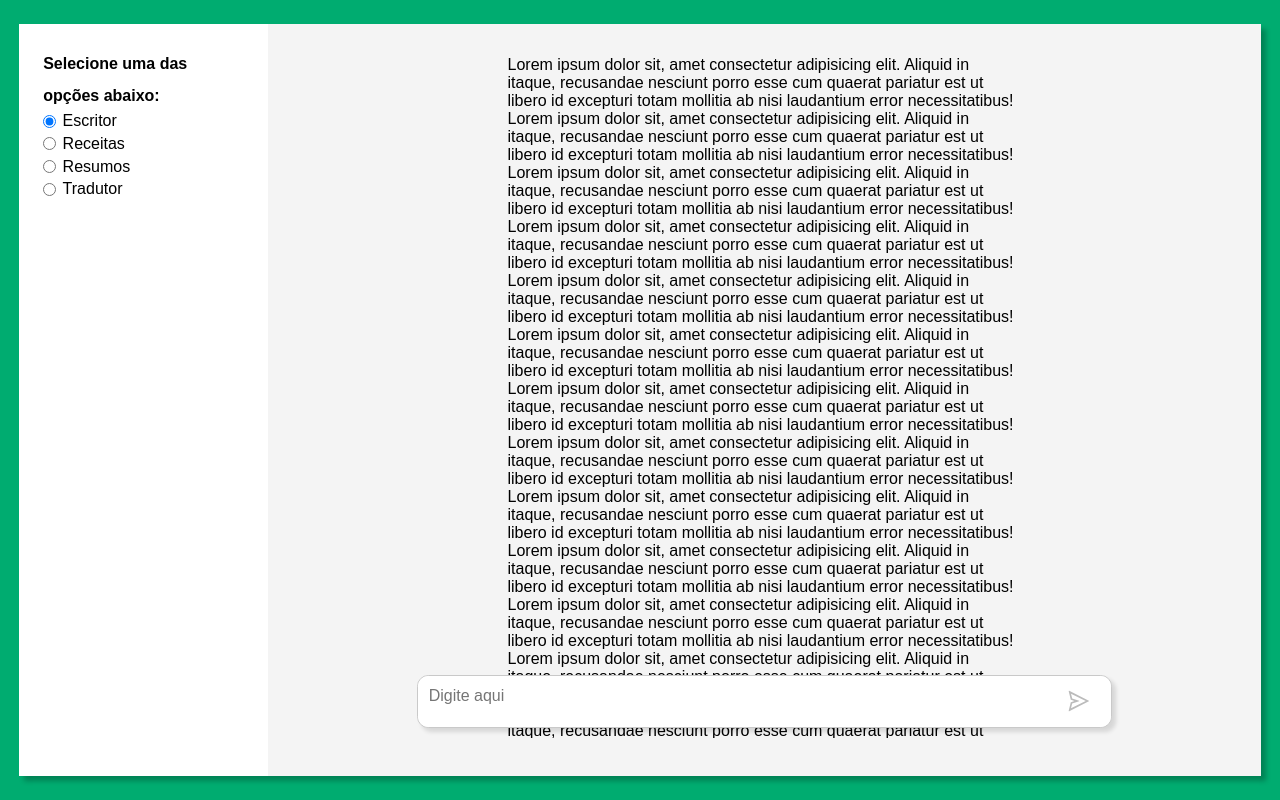
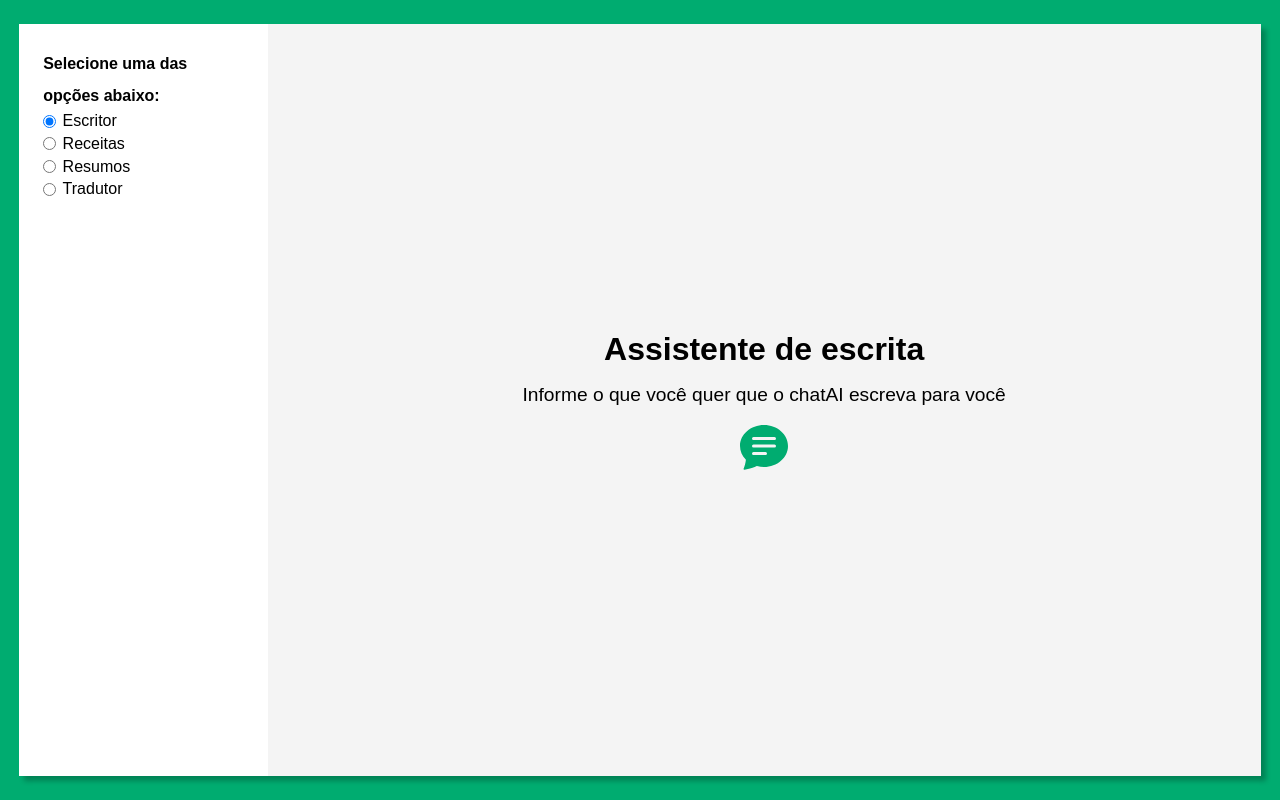
Before and after one commit to francinehahn/gpt-api-frontend, a Next.js app: page / in a window 1280 px wide. Both pictures are taken after a click on the radio button "Escritor". Built offline with nearby package versions, Linux system fonts and the light colour scheme; a web font is replaced by a local one.

Commit message:
style: I implemented an animation when the user clicks on the radio input

```diff
--- a/src/components/animation/Animation.tsx
+++ b/src/components/animation/Animation.tsx
@@ -1,7 +1,22 @@
-export function Aside () {
+import styles from "./styles.module.scss"
+import { BsChatTextFill, BsFillFileTextFill } from "react-icons/bs"
+import { MdFastfood } from "react-icons/md"
+import { SiMicrosofttranslator } from "react-icons/si"
+
+interface animationProps {
+    title: string,
+    description: string
+}
+
+export function Animation (props: animationProps) {
     return (
-        <aside>
-
-        </aside>
+        <div className={styles.animation}>
+            <h2>{props.title}</h2>
+            <p>{props.description}</p>
+            {props.title.includes("escrita") && <BsChatTextFill/>}
+            {props.title.includes("receitas") && <MdFastfood/>}
+            {props.title.includes("resumos") && <BsFillFileTextFill/>}
+            {props.title.includes("Tradutor") && <SiMicrosofttranslator/>}
+        </div>
     )
 }
--- /dev/null
+++ b/src/components/animation/styles.module.scss
@@ -0,0 +1,24 @@
+@import "../../styles/base";
+
+.animation {
+    width: 100%;
+    height: 100%;
+    display: flex;
+    flex-direction: column;
+    align-items: center;
+    justify-content: center;
+    gap: 1rem;
+    @include bgColors("lightgrey");
+
+    h2 {
+        font-size: 2rem;
+    }
+    p {
+        font-size: 1.2rem;
+    }
+    svg {
+        height: 3rem;
+        width: 3rem;
+        @include textColors("green");
+    }
+}
--- a/src/pages/index.tsx
+++ b/src/pages/index.tsx
@@ -5,13 +5,42 @@ import { useState } from 'react'
 import logo from "../assets/chatAI-logo.png"
 import { AiOutlineSend } from "react-icons/ai"
 import styles from "../styles/Home.module.scss"
+import { Animation } from '@/components/animation/Animation'
 
 
 export default function Home() {
   const [radioForm, setRadioForm] = useState("")
   const [textValue, setTextValue] = useState("")
 
-  const handleChange = (e: any) => {
+  const [title, setTitle] = useState("")
+  const [description, setDescription] = useState("")
+  const [showAnimation, setShowAnimation] = useState(false)
+
+  const handleRadioInputChange = (e: any) => {
+    setRadioForm(e.target.value)
+
+    if (e.target.value === "writer") {
+      setTitle("Assistente de escrita")
+      setDescription("Informe o que você quer que o chatAI escreva para você")
+    } else if (e.target.value === "recipe") {
+      setTitle("Criador de receitas")
+      setDescription("Informe os ingredientes que você tem em casa e o chatAI irá criar uma receita para você")
+    } else if (e.target.value === "summary") {
+      setTitle("Criador de resumos")
+      setDescription("Informe o seu texto e o chatAI fará um resumo para você")
+    } else if (e.target.value === "translator") {
+      setTitle("Tradutor")
+      setDescription("Informe as línguas de origem e de destino e o seu texto e o chatAI fará a tradução para você")
+    }
+
+    setShowAnimation(true)
+
+    setTimeout(() => {
+      setShowAnimation(false)
+    }, 4000)
+  }
+
+  const handleTextChange = (e: any) => {
     setTextValue(e.target.value)
     adjustTextAreaHeight()
   }
@@ -41,19 +70,19 @@ export default function Home() {
             <h2>Selecione uma das opções abaixo:</h2>
             <form>
               <div>
-                <input type="radio" name="option" id="writer" value="writer" onChange={e => setRadioForm(e.target.value)}/>
+                <input type="radio" name="option" id="writer" value="writer" onChange={handleRadioInputChange}/>
                 <label htmlFor="writer">Escritor</label>
               </div>
               <div>
-                <input type="radio" name="option" id="recipe" value="recipe" onChange={e => setRadioForm(e.target.value)}/>
+                <input type="radio" name="option" id="recipe" value="recipe" onChange={handleRadioInputChange}/>
                 <label htmlFor="recipe">Receitas</label>
               </div>
               <div>
-                <input type="radio" name="option" id="summary" value="summary" onChange={e => setRadioForm(e.target.value)}/>
+                <input type="radio" name="option" id="summary" value="summary" onChange={handleRadioInputChange}/>
                 <label htmlFor="summary">Resumos</label>
               </div>
               <div>
-                <input type="radio" name="option" id="translator" value="translator" onChange={e => setRadioForm(e.target.value)}/>
+                <input type="radio" name="option" id="translator" value="translator" onChange={handleRadioInputChange}/>
                 <label htmlFor="translator">Tradutor</label>
               </div>
             </form>
@@ -61,8 +90,9 @@ export default function Home() {
 
           <section>
             {!radioForm && <Image src={logo} alt="Logo do chatAI" priority/>}
+            {showAnimation && <Animation title={title} description={description}/>}
 
-            {radioForm && (
+            {radioForm && !showAnimation && (
               <>
               <div className={styles.chatAnswer}>
                 <p>Lorem ipsum dolor sit, amet consectetur adipisicing elit. Aliquid in itaque, recusandae nesciunt porro esse cum quaerat pariatur est ut libero id excepturi totam mollitia ab nisi laudantium error necessitatibus!</p>
@@ -91,7 +121,7 @@ export default function Home() {
                     rows={1}
                     placeholder="Digite aqui"
                     value={textValue}
-                    onChange={e => handleChange(e)}
+                    onChange={e => handleTextChange(e)}
                   />
                   <button disabled={textValue.trim() === ""}>
                     <AiOutlineSend/>
```
